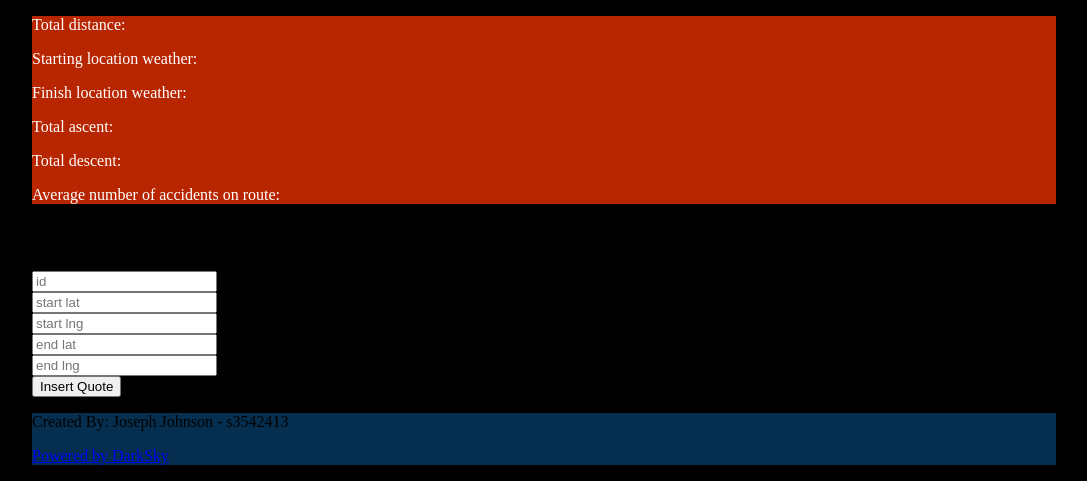
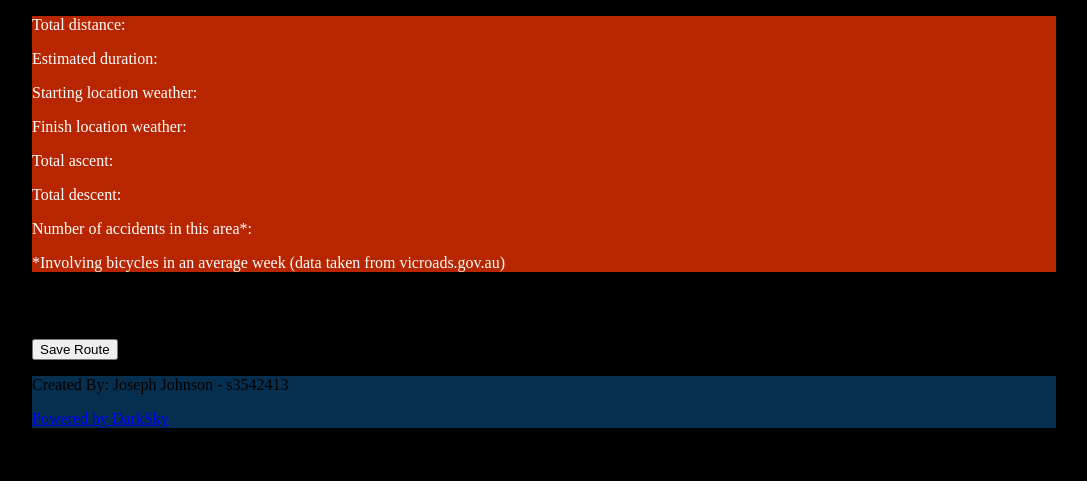
Before and after one commit to NorskJoe/University.CloudComputing, a PHP site: page / in a window 1280 px wide. Shown: the part 926-1407 px from the top of the page, without its empty margins (96-1183 px from the left). After the commit the page ends 1354 px from the top, so only its background shows below. Run offline with PHP 8.4, Linux system fonts and the light colour scheme; some libraries are stand-ins or nearby versions.

Commit message:
Added route distance and time.  Added avg number of incidents

```diff
--- a/assignment2/css/index.css
+++ b/assignment2/css/index.css
@@ -109,6 +109,11 @@
 	padding: 0;
 }
 
+#test
+{
+	background-color: #ffffff;
+}
+
 footer
 {
 	background-color: #062f4f;
--- a/assignment2/index.html
+++ b/assignment2/index.html
@@ -15,7 +15,7 @@
 	<script type="text/javascript" src="https://apis.google.com/js/client.js"></script>
 </head>
 
-<body onload="initMap(); initApi()" class="main">
+<body onload="initMap(); initApi();" class="main">
 
 	<!-- The banner -->
 	<div id="banner">
@@ -39,7 +39,7 @@
 			<div id="map_input">
 				<input type="text" id="start_input" placeholder="Enter a starting point">
 				<input type="text" id="destination_input" placeholder="Enter a destination">
-				<input type="submit" onclick="planRoute()" value="Plan Route">
+				<input type="submit" onclick="planRoute(); getData();" value="Plan Route">
 			</div>
 		</div>
 		<div id="map"></div>
@@ -47,30 +47,36 @@
 
 	<!-- Information display -->
 	<div id="info">
-		<p>Total distance: </p>
-		<p>Starting location weather: </p>
-		<p>Finish location weather: </p>
-		<p>Total ascent: </p>
-		<p>Total descent: </p>
-		<p>Average number of accidents on route: </p>
+		<p id="distance">Total distance: </p>
+		<p id="duration">Estimated duration: </p>
+		<p id="start_weather">Starting location weather: </p>
+		<p id="dest_weather">Finish location weather: </p>
+		<p id="ascent">Total ascent: </p>
+		<p id="descent">Total descent: </p>
+		<p id="accidents">Number of accidents in this area*: </p>
+		<p>*Involving bicycles in an average week (data taken from vicroads.gov.au)</p>
 	</div>
 
 	<!-- User history -->
 	<div id="history">
 		<form>
 			<h2>Insert New Quote</h2>
-			<div><input id="txtAuthorName" placeholder="id"></input>
+			<div><input type="hidden" id="user_id" placeholder="id"></input>
 			</div>
-			<div><input id="s_lat" placeholder="start lat"></input>
+			<div><input type="hidden" id="s_lat" placeholder="start lat"></input>
 			</div>
-			<div><input id="s_lng" placeholder="start lng"></input>
+			<div><input type="hidden" id="s_lng" placeholder="start lng"></input>
 			</div>
-			<div><input id="d_lat" placeholder="end lat"></input>
+			<div><input type="hidden" id="d_lat" placeholder="end lat"></input>
 			</div>
-			<div><input id="d_lng" placeholder="end lng"></input>
+			<div><input type="hidden" id="d_lng" placeholder="end lng"></input>
 			</div>
-			<div><input id="insertQuote" type="submit" value="Insert Quote"></div>
+			<div><input id="save_route" type="submit" value="Save Route"></div>
 		</form>
+	</div>
+
+	<div id="test">
+
 	</div>
 
 	<footer>
--- a/assignment2/scripts/index.js
+++ b/assignment2/scripts/index.js
@@ -5,9 +5,9 @@ var map;
 var directionsService;
 var directionsDisplay;
 var start_lat;
-var start_long;
-var end_lat;
-var end_long;
+var start_lng;
+var dest_lat;
+var dest_lng;
 
 function initMap() {
 	directionsService = new google.maps.DirectionsService;
@@ -33,13 +33,14 @@ function setupDestinationAutoComplete(map) {
 	var autocomplete = new google.maps.places.Autocomplete(input);
 
 	autocomplete.addListener('place_changed', function() {
-		infoWindow.close();
+		// infoWindow.close();
 		var place = autocomplete.getPlace();
 		if (!place.geometry) {
 			window.alert("No details available for: '" + place.name + "'");
 			return;
 		}
-
+		dest_lat = place.geometry.location.lat();
+		dest_lng = place.geometry.location.lng();
 	});
 }
 
@@ -58,7 +59,7 @@ function setupStartAutoComplete(map) {
 			return;
 		}
 		start_lat = place.geometry.location.lat();
-		start_long = place.geometry.location.lng();
+		start_lng = place.geometry.location.lng();
 	});
 }
 
@@ -81,10 +82,39 @@ function planRoute() {
 			window.alert("Directions failed due to " + status);
 		}
 	});
-
-	getWeather(start_lat, start_long);
+	getDistance(start, dest);
+	// getWeather(start_lat, start_lng);
 }
 
+function getDistance(start, dest) {
+	var service = new google.maps.DistanceMatrixService();
+	service.getDistanceMatrix(
+		{
+			origins: [start],
+			destinations: [dest],
+			travelMode: 'BICYCLING'
+		}, distanceCallback);
+
+}
+
+function distanceCallback(response, status) {
+	if (status == 'OK') {
+		var origins = response.originAddresses;
+		var destinations = response.destinationAddresses;
+
+		for (var i = 0; i < origins.length; i++) {
+			var results = response.rows[i].elements;
+
+			for (var j = 0; j < results.length; j++) {
+				var element = results[j];
+				var distance = element.distance.text;
+				var duration = element.duration.text;
+				$("#distance").append('\t\t '+distance);
+				$("#duration").append('\t\t '+duration);
+			}
+		}
+	}
+}
 
 /***************************************************
 		GOOGLE USER SIGN IN
@@ -107,35 +137,30 @@ function signOut() {
 
 
 /************************************************************
-		API FUNCTIONS
+		API-DATASTORE FUNCTIONS
 *************************************************************/
 function initApi() {
 	gapi.client.load('rideendpoint', 'v1', null, 'https://cycleplan-s3542413.appspot.com/_ah/api');
 
-	document.getElementById('insertQuote').onclick = function() {
+	document.getElementById('save_route').onclick = function() {
 		saveRide();
 	}
 }
 
 function saveRide() {
-	var _id = document.getElementById('txtAuthorName').value;
+	var _id = document.getElementById('user_id').value;
 	var _s_lat = document.getElementById('s_lat').value;
 	var _s_lng = document.getElementById('s_lng').value;
 	var _d_lat = document.getElementById('d_lat').value;
 	var _d_lng = document.getElementById('d_lng').value;
 
+
 	var request = {};
 	request.user_id = _id;
 	request.start_lat = _s_lat;
 	request.start_lng = _s_lng;
-	request.end_lat = _d_lat;
-	request.end_lng = _d_lng;
-
-	console.log(_id);
-	console.log(_s_lat);
-	console.log(_s_lng);
-	console.log(_d_lat);
-	console.log(_d_lng);
+	request.dest_lat = _d_lat;
+	request.dest_lng = _d_lng;
 
 	gapi.client.rideendpoint.insertRide(request).execute(function (resp) {
 			if (!resp.code) {
@@ -144,9 +169,10 @@ function saveRide() {
 				console.log(_s_lng);
 				console.log(_d_lat);
 				console.log(_d_lng);
+				alert('ride saved');
 			}
 			else {
-				alert('error' + resp);
+				alert('error');
 			}
 	});
 }
@@ -160,3 +186,35 @@ function getWeather(lat, long) {
 		console.log(forecast);
 	});
 }
+
+/***********************************************************************
+		VIC ROADS COLLISIONS DATA FUNCTIONS
+************************************************************************/
+function getData() {
+	var start_suburb = $("#start_input").val();
+	var dest_suburb = $("#destination_input").val();
+	start_suburb = start_suburb.match(/[a-zA-Z\s]*(?=,)/);
+	dest_suburb = dest_suburb.match(/[a-zA-Z\s]*(?=,)/);
+	start_suburb = start_suburb[0].toUpperCase();
+	dest_suburb = dest_suburb[0].toUpperCase();
+	$.ajax(
+		{
+			url: 'https://services2.arcgis.com/18ajPSI0b3ppsmMt/arcgis/rest/services/Crashes_Last_Five_Years/FeatureServer/0/query?where=1%3D1&outFields=INJ_OR_FATAL,BICYCLIST,LGA_NAME_ALL&outSR=4326&f=json',
+			dataType: 'json',
+			success: function(data) {
+				var names = data;
+				var total_accidents = 0;
+				$.each(names.features, function(k,v) {
+						// console.log(v.attributes.LGA_NAME_ALL);
+						if(v.attributes.LGA_NAME_ALL == start_suburb && v.attributes.BICYCLIST > 0) {
+							total_accidents++;
+						}
+						if(v.attributes.LGA_NAME_ALL == dest_suburb && v.attributes.BICYCLIST > 0) {
+							total_accidents++;
+						}
+				});
+				total_accidents = total_accidents/5/52;
+				$("#accidents").append('\t\t '+total_accidents.toFixed(1));
+			}
+		});
+}
```
